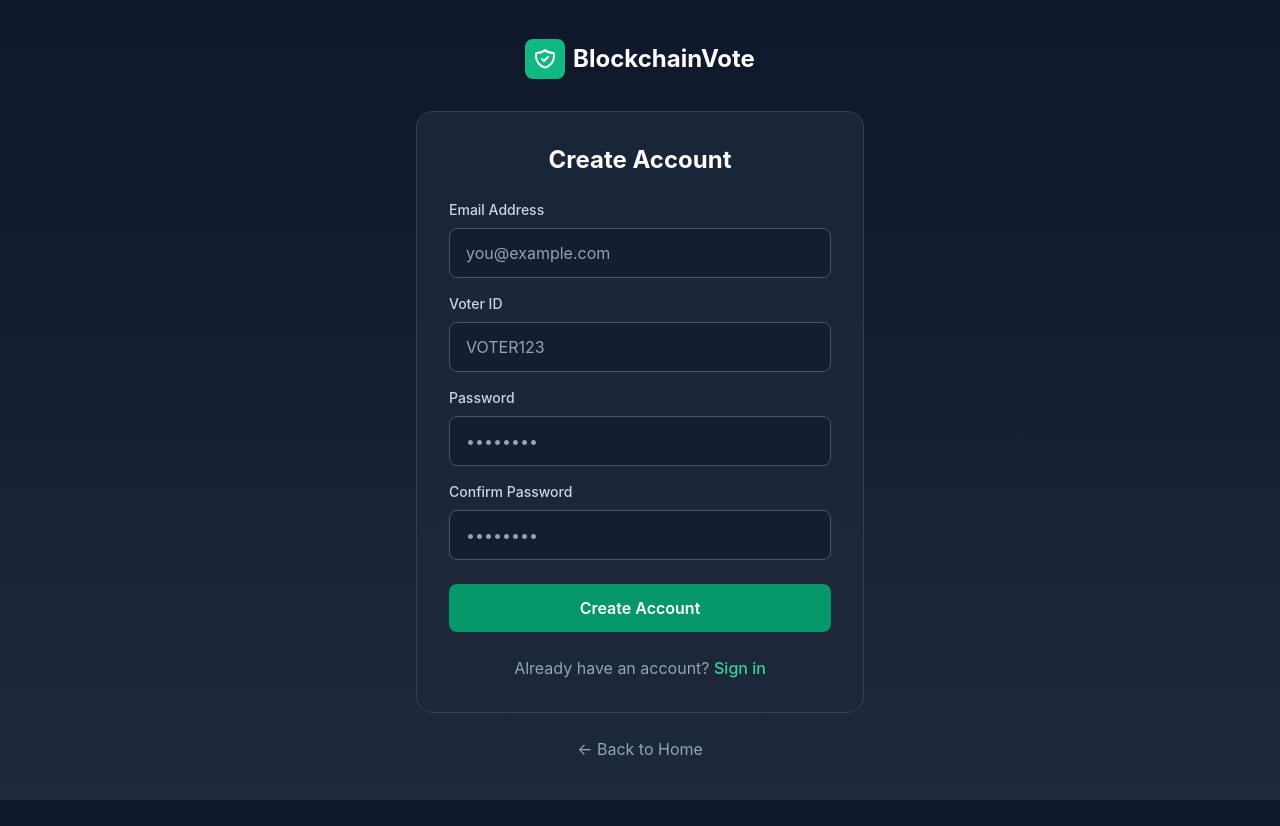
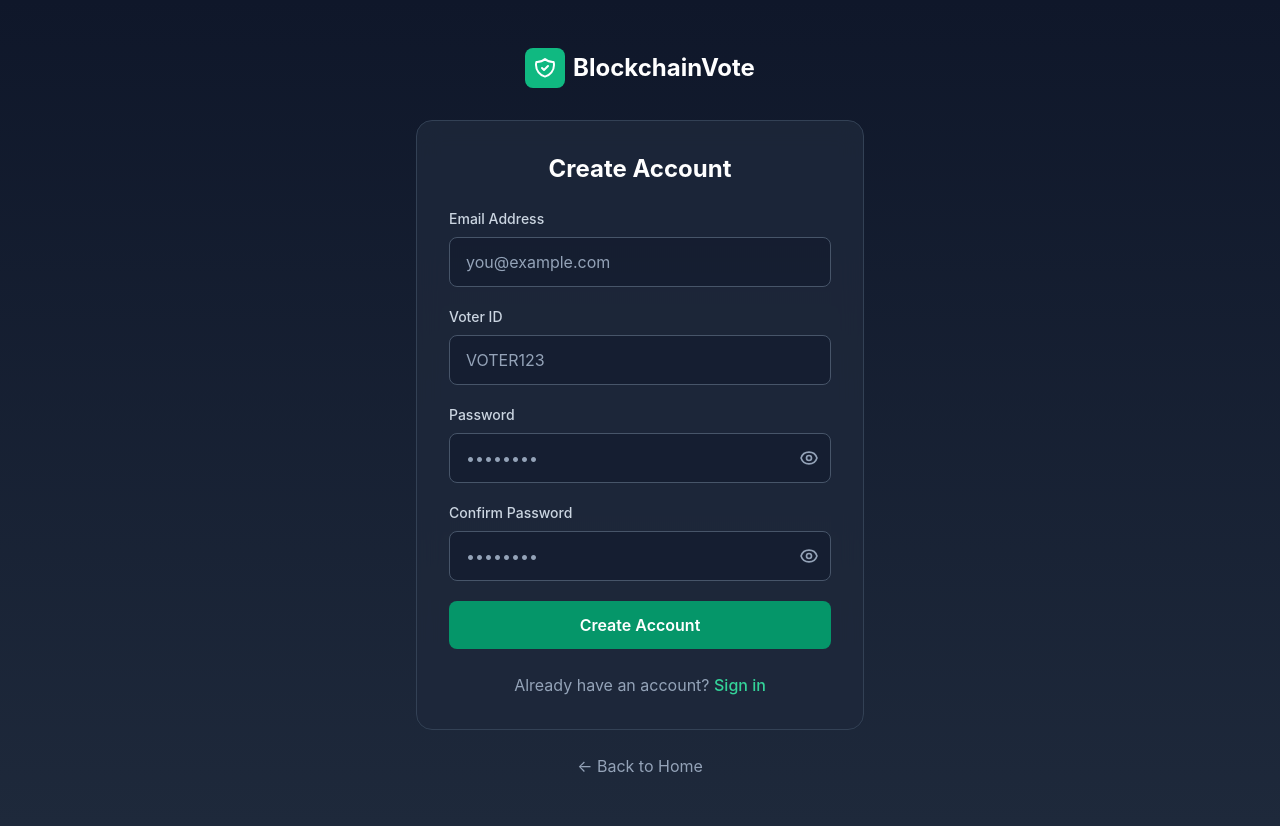
Before and after one commit to Thorium234/voting-blockchain, a Next.js app in the folder frontend/: page /register in a window 1280 px wide. Before the commit the page ends 800 px from the top, so only its background shows below. Built offline with nearby package versions, Linux system fonts and the light colour scheme.

Commit message:
Add password toggle eye icon to login and register pages

```diff
--- a/frontend/app/login/page.tsx
+++ b/frontend/app/login/page.tsx
@@ -8,6 +8,7 @@
 export default function LoginPage() {
   const [email, setEmail] = useState('');
   const [password, setPassword] = useState('');
+  const [showPassword, setShowPassword] = useState(false);
   const [error, setError] = useState('');
   const [loading, setLoading] = useState(false);
   const { login } = useAuth();
@@ -29,7 +30,7 @@
   };
 
   return (
-    <div className="min-h-screen flex items-center justify-center px-4">
+    <div className="min-h-screen flex items-center justify-center px-4 py-12">
       <div className="max-w-md w-full">
         {/* Logo */}
         <div className="text-center mb-8">
@@ -53,7 +54,7 @@
             </div>
           )}
 
-          <form onSubmit={handleSubmit} className="">
+          <form onSubmit={handleSubmit} className="space-y-5">
             <div>
               <label htmlFor="email" className="block text-sm font-medium text-slate-300 mb-2">
                 Email Address
@@ -73,15 +74,33 @@
               <label htmlFor="password" className="block text-sm font-medium text-slate-300 mb-2">
                 Password
               </label>
+              <div className="relative">
                 <input
                   id="password"
-                type="password"
+                  type={showPassword ? 'text' : 'password'}
                   value={password}
                   onChange={(e) => setPassword(e.target.value)}
-                className="w-full px-4 py-3 bg-slate-900/50 border border-slate-600 rounded-lg text-white placeholder-slate-400 focus:outline-none focus:border-emerald-500 focus:ring-1 focus:ring-emerald-500 transition"
+                  className="w-full px-4 py-3 bg-slate-900/50 border border-slate-600 rounded-lg text-white placeholder-slate-400 focus:outline-none focus:border-emerald-500 focus:ring-1 focus:ring-emerald-500 transition pr-12"
                   placeholder="••••••••"
                   required
                 />
+                <button
+                  type="button"
+                  onClick={() => setShowPassword(!showPassword)}
+                  className="absolute right-3 top-1/2 -translate-y-1/2 text-slate-400 hover:text-slate-300 transition"
+                >
+                  {showPassword ? (
+                    <svg className="w-5 h-5" fill="none" stroke="currentColor" viewBox="0 0 24 24">
+                      <path strokeLinecap="round" strokeLinejoin="round" strokeWidth={2} d="M13.875 18.825A10.05 10.05 0 0112 19c-4.478 0-8.268-2.943-9.543-7a9.97 9.97 0 011.563-3.029m5.858.908a3 3 0 114.243 4.243M9.878 9.878l4.242 4.242M9.88 9.88l-3.29-3.29m7.532 7.532l3.29 3.29M3 3l3.59 3.59m0 0A9.953 9.953 0 0112 5c4.478 0 8.268 2.943 9.543 7a10.025 10.025 0 01-4.132 5.411m0 0L21 21" />
+                    </svg>
+                  ) : (
+                    <svg className="w-5 h-5" fill="none" stroke="currentColor" viewBox="0 0 24 24">
+                      <path strokeLinecap="round" strokeLinejoin="round" strokeWidth={2} d="M15 12a3 3 0 11-6 0 3 3 0 016 0z" />
+                      <path strokeLinecap="round" strokeLinejoin="round" strokeWidth={2} d="M2.458 12C3.732 7.943 7.523 5 12 5c4.478 0 8.268 2.943 9.542 7-1.274 4.057-5.064 7-9.542 7-4.477 0-8.268-2.943-9.542-7z" />
+                    </svg>
+                  )}
+                </button>
+              </div>
             </div>
 
             <button
--- a/frontend/app/register/page.tsx
+++ b/frontend/app/register/page.tsx
@@ -10,6 +10,8 @@
   const [voterId, setVoterId] = useState('');
   const [password, setPassword] = useState('');
   const [confirmPassword, setConfirmPassword] = useState('');
+  const [showPassword, setShowPassword] = useState(false);
+  const [showConfirmPassword, setShowConfirmPassword] = useState(false);
   const [error, setError] = useState('');
   const [success, setSuccess] = useState(false);
   const [loading, setLoading] = useState(false);
@@ -46,7 +48,7 @@
   };
 
   return (
-    <div className="min-h-screen flex items-center justify-center px-4">
+    <div className="min-h-screen flex items-center justify-center px-4 py-12">
       <div className="max-w-md w-full">
         {/* Logo */}
         <div className="text-center mb-8">
@@ -77,8 +79,8 @@
                 </div>
               )}
 
-              <form onSubmit={handleSubmit}>
-                <div className="mb-4">
+              <form onSubmit={handleSubmit} className="space-y-5">
+                <div>
                   <label htmlFor="email" className="block text-sm font-medium text-slate-300 mb-2">
                     Email Address
                   </label>
@@ -93,7 +95,7 @@
                   />
                 </div>
 
-                <div className="mb-4">
+                <div>
                   <label htmlFor="voterId" className="block text-sm font-medium text-slate-300 mb-2">
                     Voter ID
                   </label>
@@ -108,34 +110,70 @@
                   />
                 </div>
 
-                <div className="mb-4">
+                <div>
                   <label htmlFor="password" className="block text-sm font-medium text-slate-300 mb-2">
                     Password
                   </label>
+                  <div className="relative">
                     <input
                       id="password"
-                    type="password"
+                      type={showPassword ? 'text' : 'password'}
                       value={password}
                       onChange={(e) => setPassword(e.target.value)}
-                    className="w-full px-4 py-3 bg-slate-900/50 border border-slate-600 rounded-lg text-white placeholder-slate-400 focus:outline-none focus:border-emerald-500 focus:ring-1 focus:ring-emerald-500 transition"
+                      className="w-full px-4 py-3 bg-slate-900/50 border border-slate-600 rounded-lg text-white placeholder-slate-400 focus:outline-none focus:border-emerald-500 focus:ring-1 focus:ring-emerald-500 transition pr-12"
                       placeholder="••••••••"
                       required
                     />
+                    <button
+                      type="button"
+                      onClick={() => setShowPassword(!showPassword)}
+                      className="absolute right-3 top-1/2 -translate-y-1/2 text-slate-400 hover:text-slate-300 transition"
+                    >
+                      {showPassword ? (
+                        <svg className="w-5 h-5" fill="none" stroke="currentColor" viewBox="0 0 24 24">
+                          <path strokeLinecap="round" strokeLinejoin="round" strokeWidth={2} d="M13.875 18.825A10.05 10.05 0 0112 19c-4.478 0-8.268-2.943-9.543-7a9.97 9.97 0 011.563-3.029m5.858.908a3 3 0 114.243 4.243M9.878 9.878l4.242 4.242M9.88 9.88l-3.29-3.29m7.532 7.532l3.29 3.29M3 3l3.59 3.59m0 0A9.953 9.953 0 0112 5c4.478 0 8.268 2.943 9.543 7a10.025 10.025 0 01-4.132 5.411m0 0L21 21" />
+                        </svg>
+                      ) : (
+                        <svg className="w-5 h-5" fill="none" stroke="currentColor" viewBox="0 0 24 24">
+                          <path strokeLinecap="round" strokeLinejoin="round" strokeWidth={2} d="M15 12a3 3 0 11-6 0 3 3 0 016 0z" />
+                          <path strokeLinecap="round" strokeLinejoin="round" strokeWidth={2} d="M2.458 12C3.732 7.943 7.523 5 12 5c4.478 0 8.268 2.943 9.542 7-1.274 4.057-5.064 7-9.542 7-4.477 0-8.268-2.943-9.542-7z" />
+                        </svg>
+                      )}
+                    </button>
+                  </div>
                 </div>
 
-                <div className="mb-6">
+                <div>
                   <label htmlFor="confirmPassword" className="block text-sm font-medium text-slate-300 mb-2">
                     Confirm Password
                   </label>
+                  <div className="relative">
                     <input
                       id="confirmPassword"
-                    type="password"
+                      type={showConfirmPassword ? 'text' : 'password'}
                       value={confirmPassword}
                       onChange={(e) => setConfirmPassword(e.target.value)}
-                    className="w-full px-4 py-3 bg-slate-900/50 border border-slate-600 rounded-lg text-white placeholder-slate-400 focus:outline-none focus:border-emerald-500 focus:ring-1 focus:ring-emerald-500 transition"
+                      className="w-full px-4 py-3 bg-slate-900/50 border border-slate-600 rounded-lg text-white placeholder-slate-400 focus:outline-none focus:border-emerald-500 focus:ring-1 focus:ring-emerald-500 transition pr-12"
                       placeholder="••••••••"
                       required
                     />
+                    <button
+                      type="button"
+                      onClick={() => setShowConfirmPassword(!showConfirmPassword)}
+                      className="absolute right-3 top-1/2 -translate-y-1/2 text-slate-400 hover:text-slate-300 transition"
+                    >
+                      {showConfirmPassword ? (
+                        <svg className="w-5 h-5" fill="none" stroke="currentColor" viewBox="0 0 24 24">
+                          <path strokeLinecap="round" strokeLinejoin="round" strokeWidth={2} d="M13.875 18.825A10.05 10.05 0 0112 19c-4.478 0-8.268-2.943-9.543-7a9.97 9.97 0 011.563-3.029m5.858.908a3 3 0 114.243 4.243M9.878 9.878l4.242 4.242M9.88 9.88l-3.29-3.29m7.532 7.532l3.29 3.29M3 3l3.59 3.59m0 0A9.953 9.953 0 0112 5c4.478 0 8.268 2.943 9.543 7a10.025 10.025 0 01-4.132 5.411m0 0L21 21" />
+                        </svg>
+                      ) : (
+                        <svg className="w-5 h-5" fill="none" stroke="currentColor" viewBox="0 0 24 24">
+                          <path strokeLinecap="round" strokeLinejoin="round" strokeWidth={2} d="M15 12a3 3 0 11-6 0 3 3 0 016 0z" />
+                          <path strokeLinecap="round" strokeLinejoin="round" strokeWidth={2} d="M2.458 12C3.732 7.943 7.523 5 12 5c4.478 0 8.268 2.943 9.542 7-1.274 4.057-5.064 7-9.542 7-4.477 0-8.268-2.943-9.542-7z" />
+                        </svg>
+                      )}
+                    </button>
+                  </div>
                 </div>
 
                 <button
```
Lines whose indentation alone changed are shown as unchanged.
